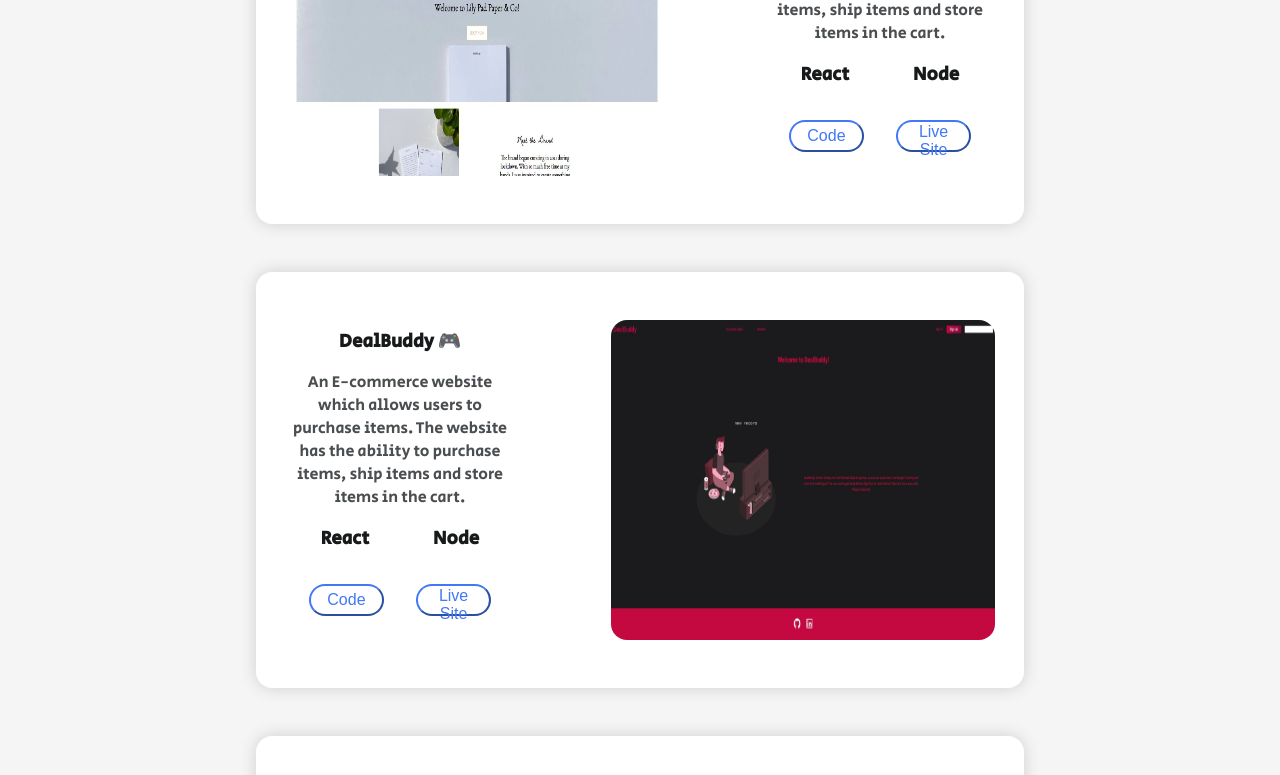
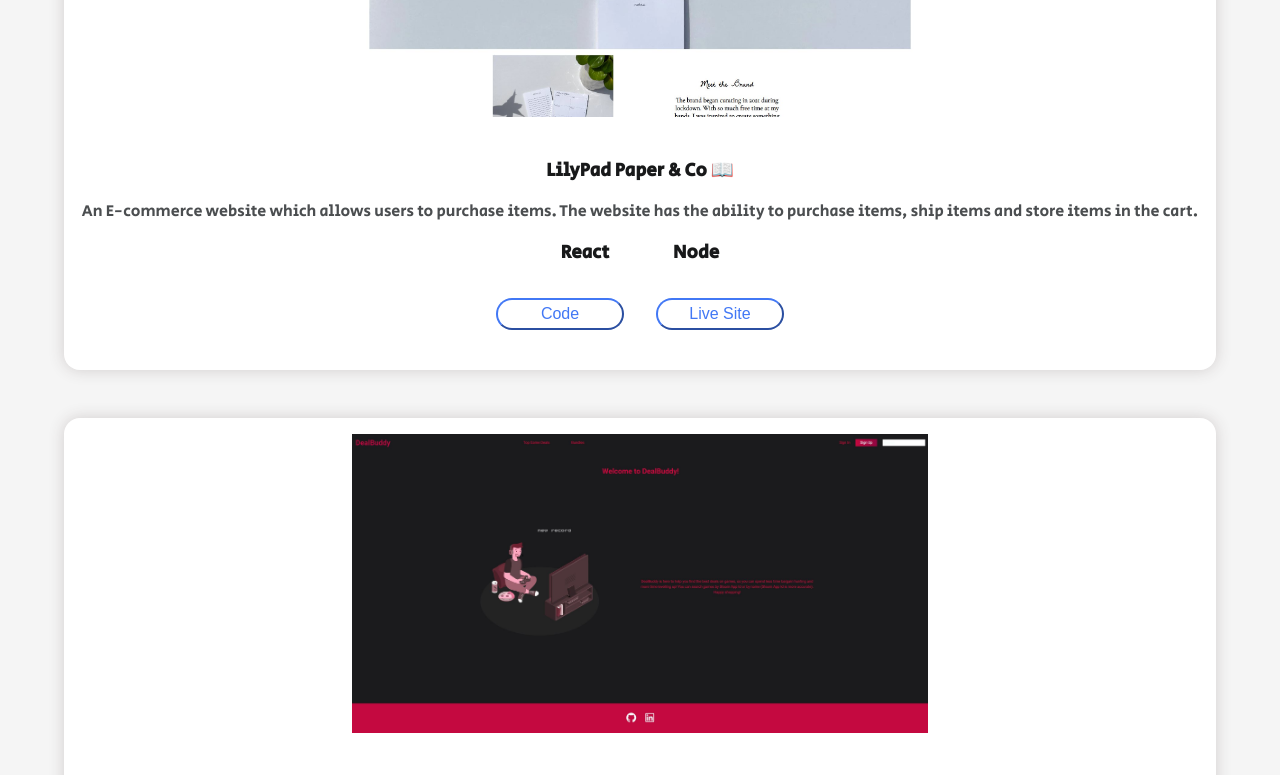
Before and after one commit to Matthewpimentel/Portfolio-Update, a React (Create React App) app: page / in a window 1280 px wide. Shown: the part 1080-1855 px from the top of the page. Built offline with nearby package versions, Linux system fonts and the light colour scheme.

Commit message:
fixed queries by changing the max

```diff
--- a/src/Components/Contact.css
+++ b/src/Components/Contact.css
@@ -85,3 +85,13 @@
         width: 80%;
     }
 }
+
+@media only screen and (max-width: 992px) {
+    .contact form input {
+        width: 80%;
+    }
+
+    .contact textarea {
+        width: 80%;
+    }
+}
--- a/src/Components/Nav.css
+++ b/src/Components/Nav.css
@@ -39,12 +39,11 @@
     width: 100%;
     z-index: 1;
     background-color: white;
-    box-shadow: 0 0 10px rgba(0,0,0,.09);
+    box-shadow: 0 0 10px rgba(0, 0, 0, .09);
     transition: 0.5s;
 }
 
 @media only screen and (max-width: 490px) {
-
     .nav {
         grid-template-columns: 40% 20% 20% 20%;
     }
@@ -64,3 +63,9 @@
         grid-template-columns: 40% 20% 20% 20%;
     }
 }
+
+@media only screen and (max-width: 992px) {
+    .nav {
+        grid-template-columns: 40% 20% 20% 20%;
+    }
+}
--- a/src/Components/Projects.css
+++ b/src/Components/Projects.css
@@ -184,3 +184,31 @@
     }
 
 }
+
+@media only screen and (max-width: 1300px) {
+
+    .project-info-left {
+        flex-direction: column;
+        width: 90%;
+        align-items: center;
+    }
+
+    .project-info-right {
+        flex-direction: column-reverse;
+        width: 90%;
+        align-items: center;
+    }
+
+    .project-info-left > * {
+        padding: 1em;
+        margin: 0;
+        width: 100%;
+    }
+
+    .project-info-right > * {
+        padding: 1em;
+        margin: 0;
+        width: 100%;
+    }
+
+}
```
